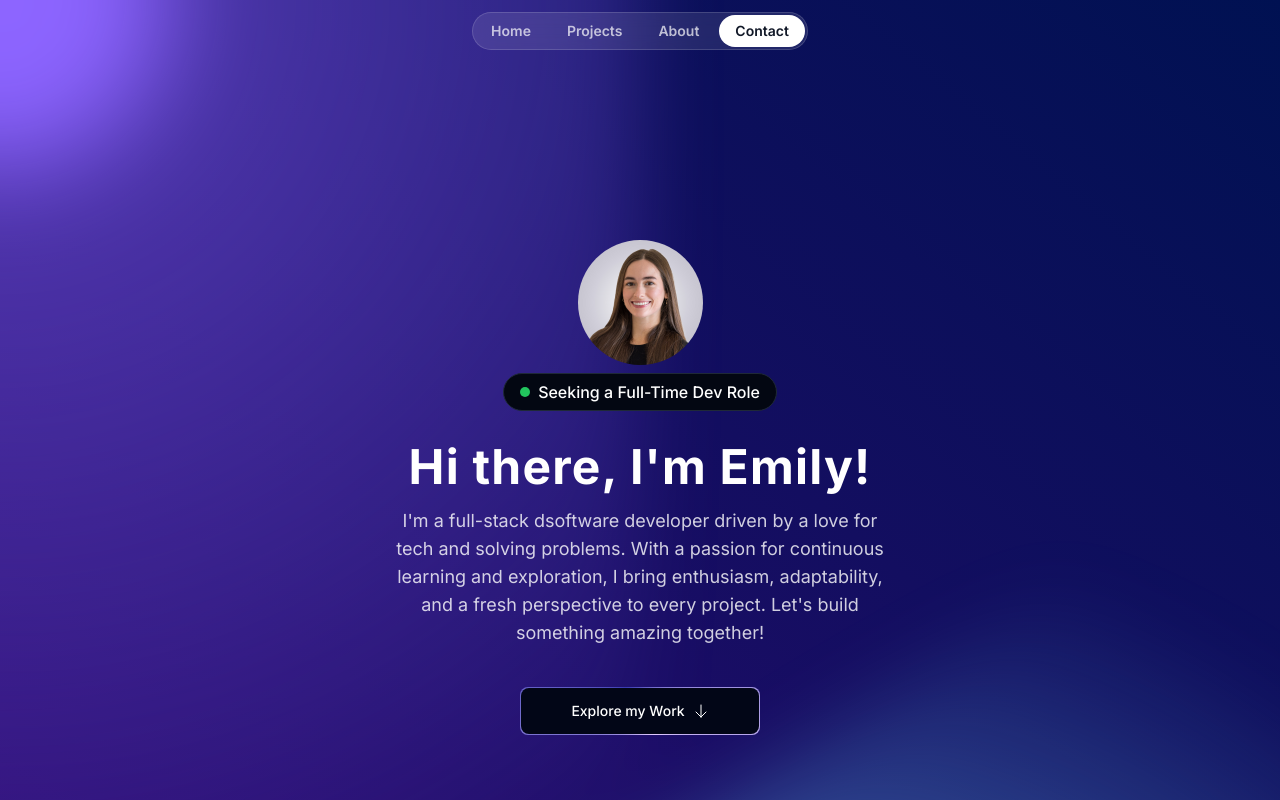
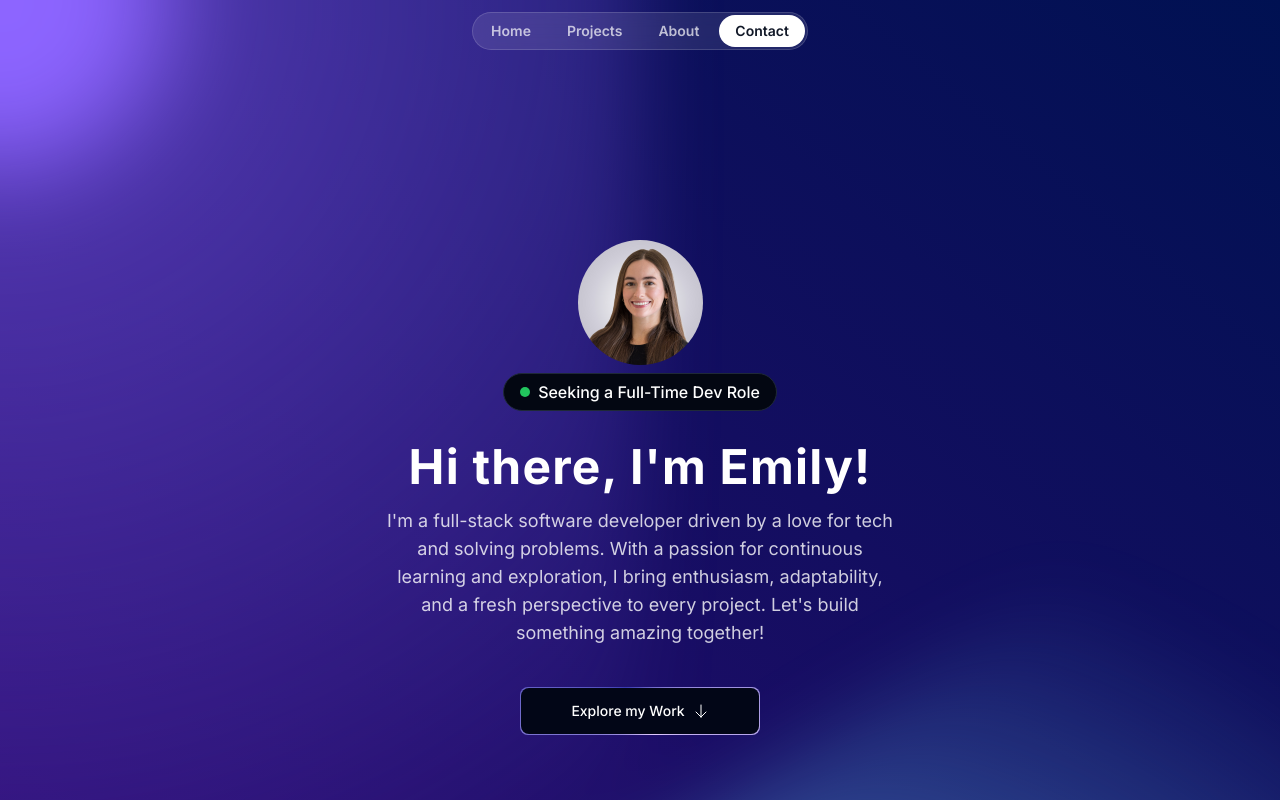
Before and after one commit to emilyjanedev/portfolio, a Next.js app: page / in a window 1280 px wide. Shown: the top 800 px of the page. Built offline with nearby package versions, Linux system fonts and the light colour scheme; a web font is replaced by a local one.

Commit message:
Fix typo in Hero

```diff
--- a/src/sections/Hero.tsx
+++ b/src/sections/Hero.tsx
@@ -24,7 +24,7 @@ export const HeroSection = () => {
               Hi there, I'm Emily!
             </h1>
             <p className="mt-4 text-center text-white/80 md:text-lg">
-              I'm a full-stack dsoftware developer driven by a love for tech and
+              I'm a full-stack software developer driven by a love for tech and
               solving problems. With a passion for continuous learning and
               exploration, I bring enthusiasm, adaptability, and a fresh
               perspective to every project. Let's build something amazing
```
